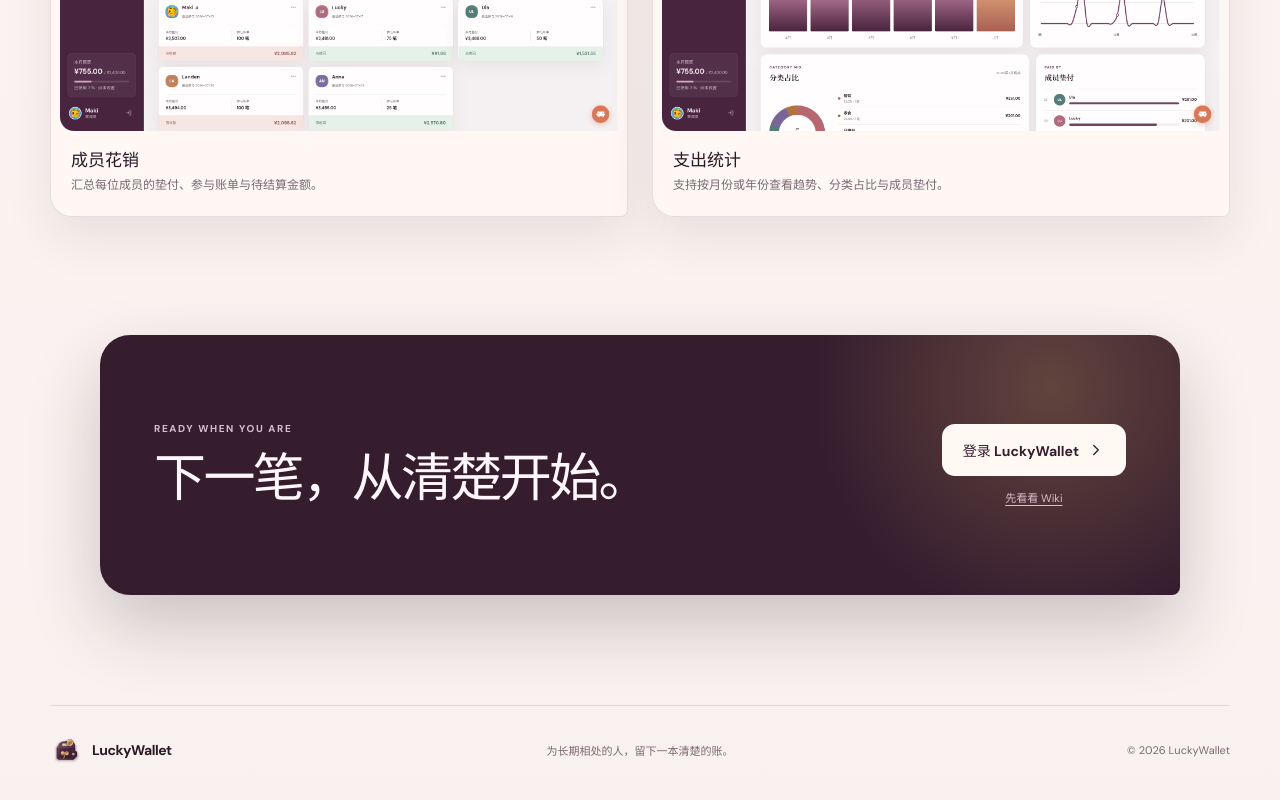
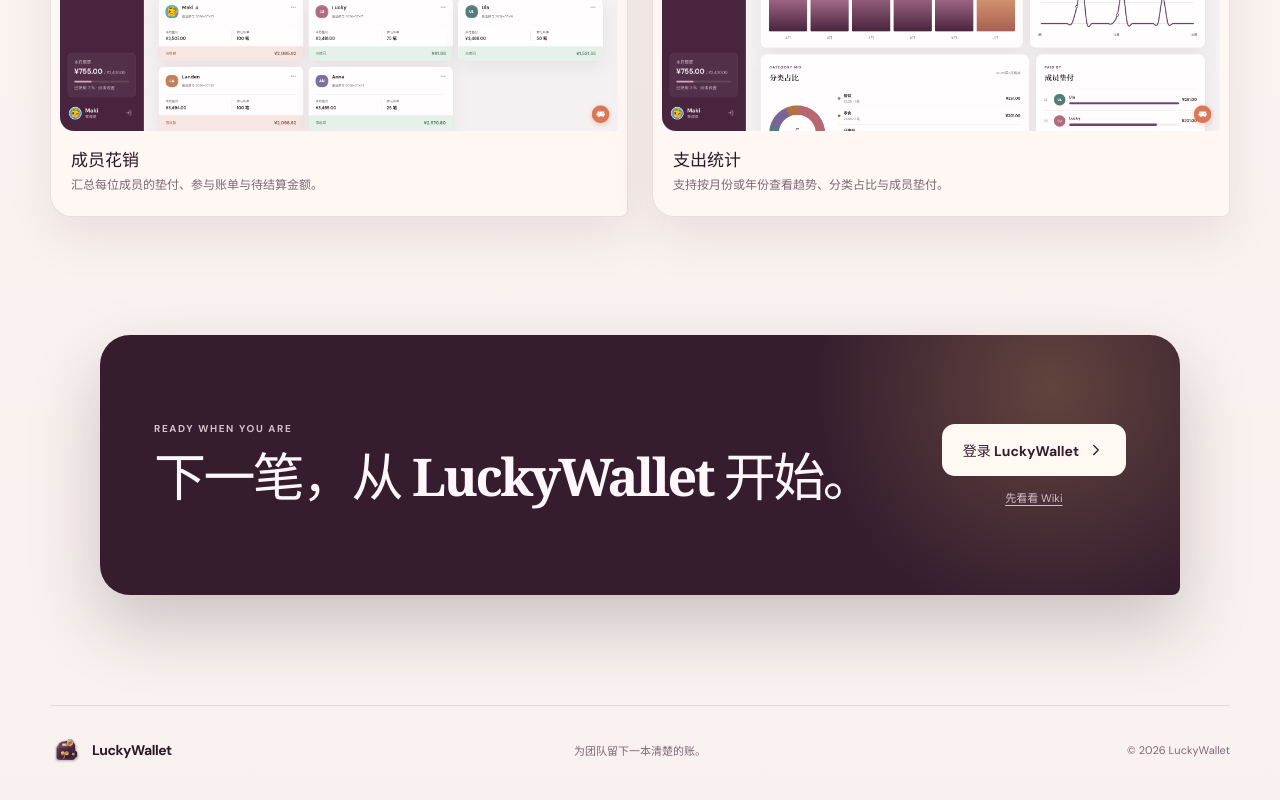
Before and after one commit to MakiWinster72/LuckyWallet, a React (Vite) app in the folder frontend/: page / in a window 1280 px wide. Shown: the part 2673-3473 px from the top of the page. Built offline with nearby package versions, Linux system fonts and the light colour scheme; no server answers.

Commit message:
content(home): refine landing page copy

```diff
--- a/frontend/src/pages/HomePage.jsx
+++ b/frontend/src/pages/HomePage.jsx
@@ -235,7 +235,7 @@ export function HomePage() {
       <section className="home-final-cta" aria-labelledby="final-cta-title">
         <div>
           <p>READY WHEN YOU ARE</p>
-          <h2 id="final-cta-title">下一笔，从清楚开始。</h2>
+          <h2 id="final-cta-title">下一笔，从 LuckyWallet 开始。</h2>
         </div>
         <div>
           <Link className="home-primary-action is-light" to="/login">
@@ -251,7 +251,7 @@ export function HomePage() {
           <BrandIcon size={32} />
           <span>LuckyWallet</span>
         </Link>
-        <p>为长期相处的人，留下一本清楚的账。</p>
+        <p>为团队留下一本清楚的账。</p>
         <span>© 2026 LuckyWallet</span>
       </footer>
     </main>
```
